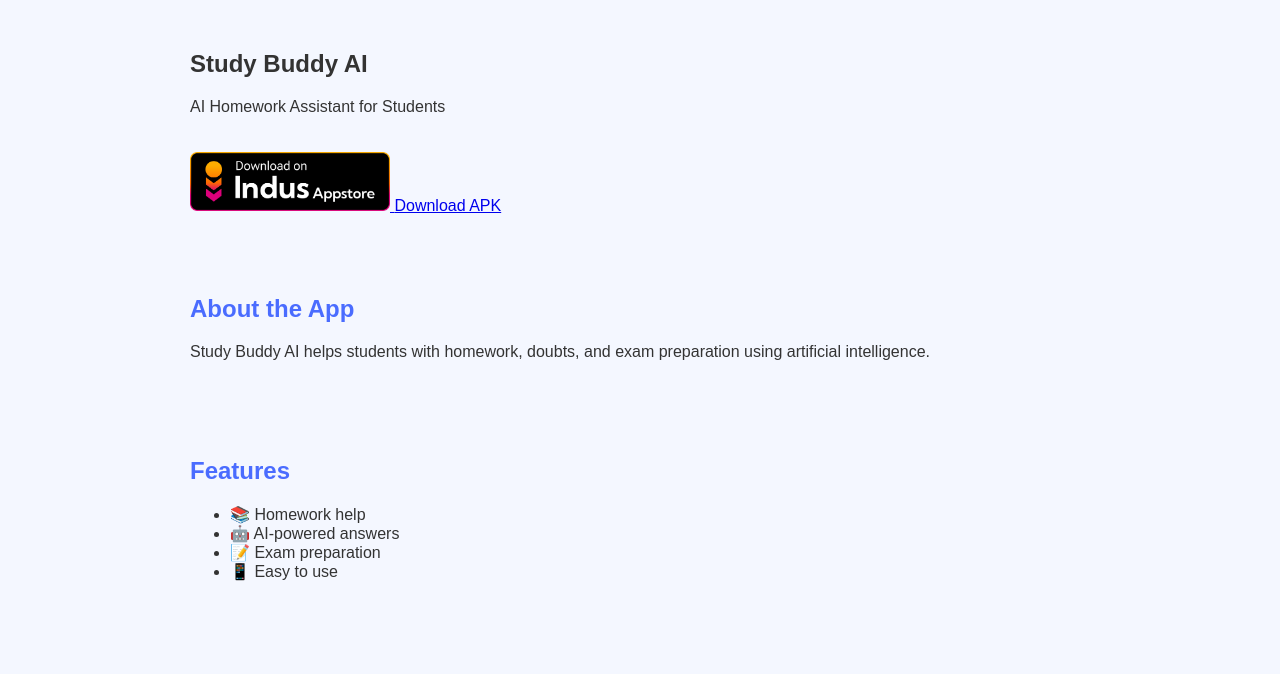
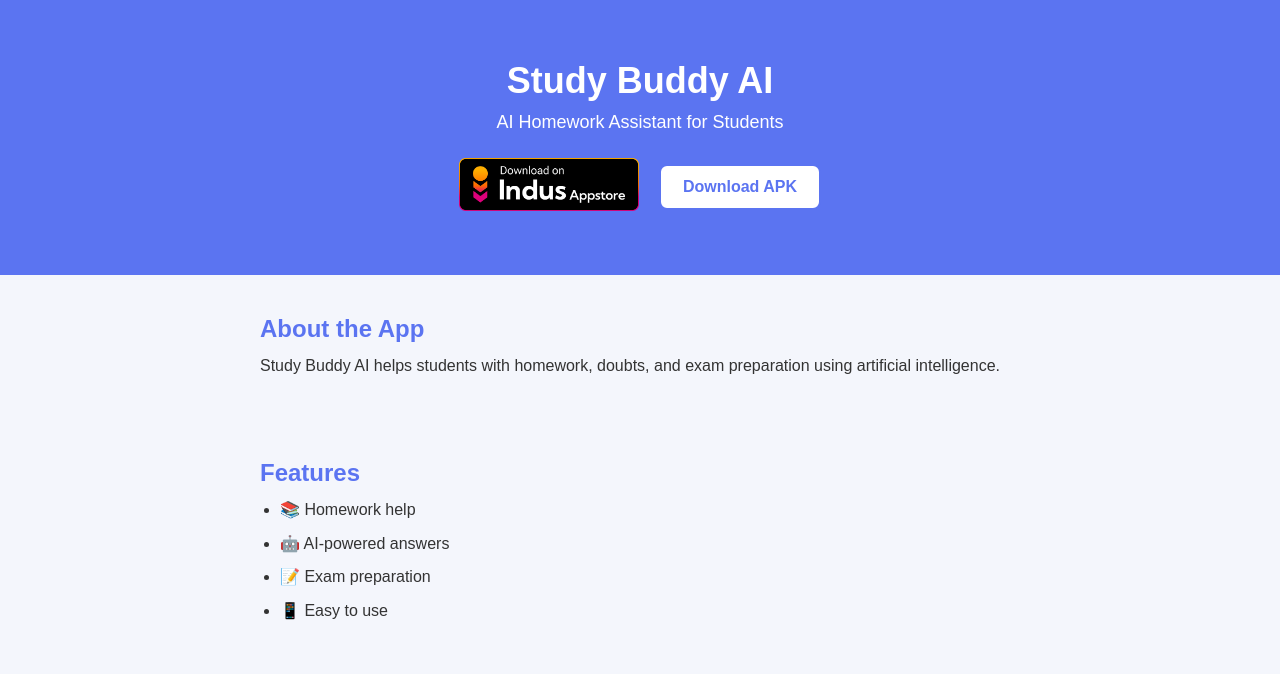
Before and after one commit to scs405109k3-ops/studybuddy-ai, a plain HTML site: page index.html in a window 1280 px wide. Drawn offline with Linux system fonts and the light colour scheme.

Commit message:
Refactor CSS styles and add hero section

```diff
--- a/style.css
+++ b/style.css
@@ -1,50 +1,81 @@
+* {
+  margin: 0;
+  padding: 0;
+  box-sizing: border-box;
+  font-family: Arial, sans-serif;
+}
+
 body {
-  margin: 0;
-  font-family: Arial, sans-serif;
-  background-color: #f4f7ff;
+  background-color: #f4f6fc;
   color: #333;
 }
 
-header {
-  background: linear-gradient(135deg, #4a6cff, #6f8cff);
+/* HERO SECTION */
+.hero {
+  background: #5b74f1;
   color: white;
   text-align: center;
   padding: 60px 20px;
 }
 
-.btn {
-  display: inline-block;
-  margin-top: 15px;
-  padding: 12px 25px;
-  background: white;
-  color: #4a6cff;
+.hero h1 {
+  font-size: 36px;
+  margin-bottom: 10px;
+}
+
+.hero p {
+  font-size: 18px;
+  margin-bottom: 25px;
+}
+
+/* DOWNLOAD BUTTONS */
+.download-row {
+  display: flex;
+  justify-content: center;
+  align-items: center;
+  gap: 20px;
+  flex-wrap: wrap;
+}
+
+.indus-badge {
+  width: 180px;
+  cursor: pointer;
+}
+
+.apk-btn {
+  background-color: #ffffff;
+  color: #5b74f1;
+  padding: 12px 22px;
+  border-radius: 8px;
   text-decoration: none;
   font-weight: bold;
-  border-radius: 6px;
+  border: 2px solid #5b74f1;
 }
 
-section {
-  max-width: 900px;
-  margin: auto;
-  padding: 30px 20px;
+.apk-btn:hover {
+  background-color: #5b74f1;
+  color: white;
 }
 
-h2 {
-  color: #4a6cff;
+/* CONTENT SECTIONS */
+.content {
+  padding: 40px 20px;
+  max-width: 800px;
+  margin: auto;
 }
 
-footer {
-  background: #222;
-  color: white;
-  text-align: center;
-  padding: 15px;
+.content h2 {
+  margin-bottom: 10px;
+  color: #5b74f1;
 }
-.download {
-  text-align: center;
-  margin-top: 20px;
+
+.content p,
+.content ul {
+  font-size: 16px;
+  line-height: 1.6;
 }
-.indus-badge {
-  width: 200px;
-  margin-top: 20px;
-  cursor: pointer;
+
+.content ul li {
+  margin-left: 20px;
+  margin-bottom: 8px;
 }
```
